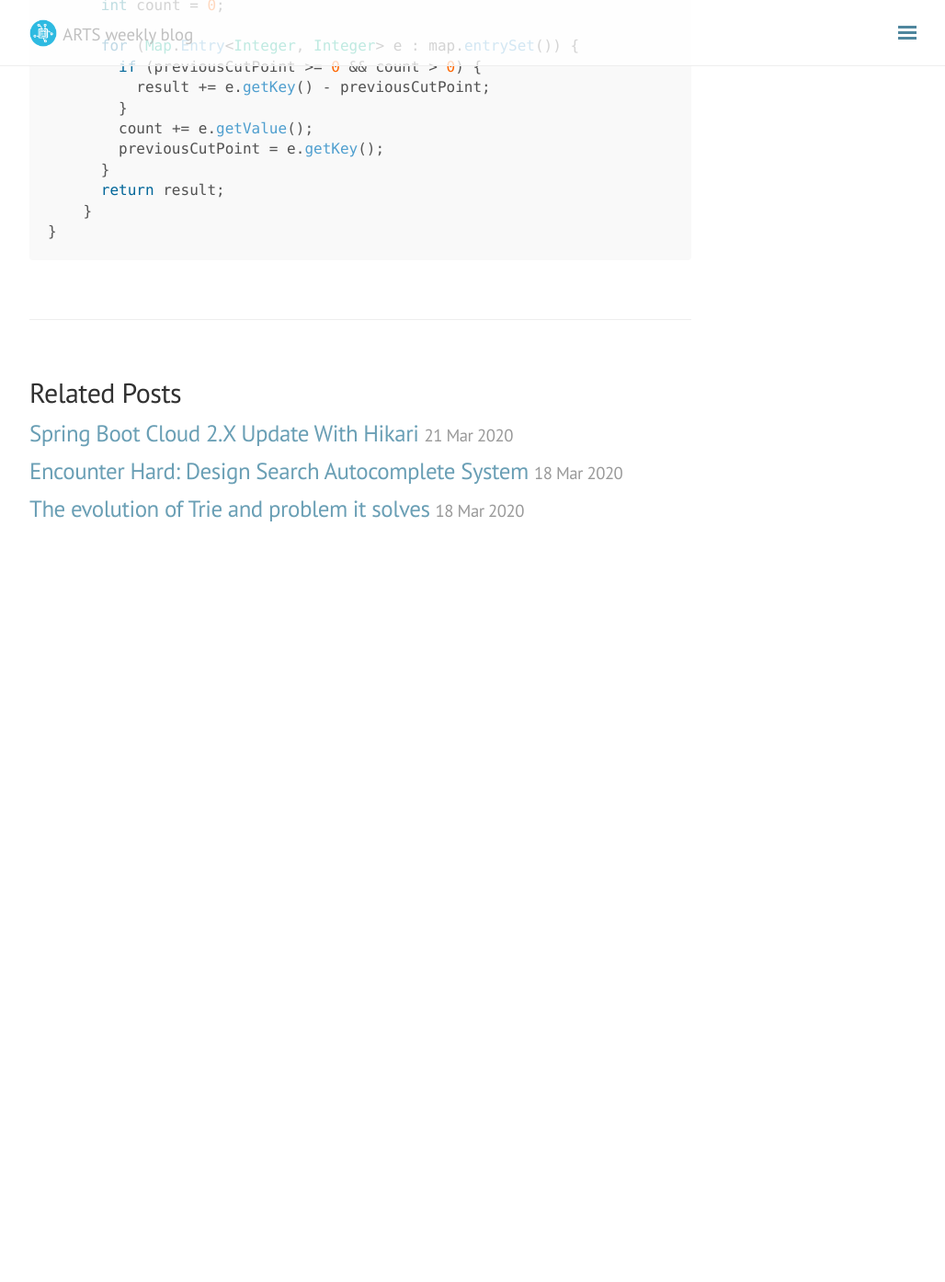
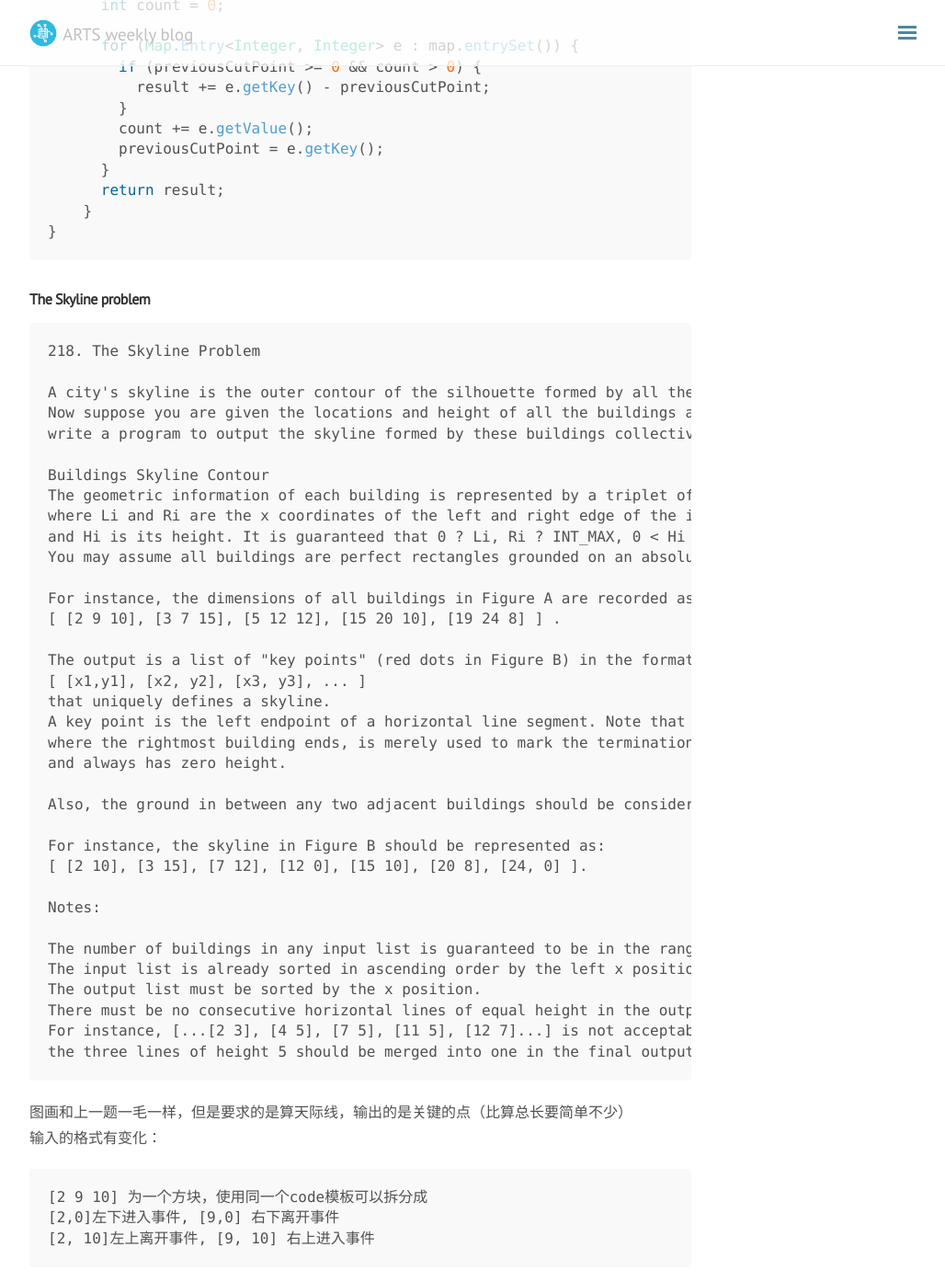
Before and after one commit to YiYeHuang/arts-tech-blog, a Jekyll site: the page built from _posts/2020-03-21-line-sweep.md, in a window 1280 px wide and 1400 px high, scrolled down 7545 px. Shown: the top 1394 px of the window at 92% size, without its empty margins (248-1276 px from the left). Built offline with Jekyll 4.4.1, drawn with Linux system fonts in a browser that asks for light colours; nearby versions of some CDN libraries; before the commit the page ends 8175 px from its top, so only the background shows below that; some of the changed text lies outside the part shown.

Commit message:
tag update

````diff
--- a/_posts/2020-03-21-line-sweep.md
+++ b/_posts/2020-03-21-line-sweep.md
@@ -215,3 +215,149 @@ public class RectangleAreaII {
     }
 }
 ```
+
+### The Skyline problem
+```
+218. The Skyline Problem
+
+A city's skyline is the outer contour of the silhouette formed by all the buildings in that city when viewed from a distance.
+Now suppose you are given the locations and height of all the buildings as shown on a cityscape photo (Figure A),
+write a program to output the skyline formed by these buildings collectively (Figure B).
+
+Buildings Skyline Contour
+The geometric information of each building is represented by a triplet of integers [Li, Ri, Hi],
+where Li and Ri are the x coordinates of the left and right edge of the ith building, respectively,
+and Hi is its height. It is guaranteed that 0 ? Li, Ri ? INT_MAX, 0 < Hi ? INT_MAX, and Ri - Li > 0.
+You may assume all buildings are perfect rectangles grounded on an absolutely flat surface at height 0.
+
+For instance, the dimensions of all buildings in Figure A are recorded as:
+[ [2 9 10], [3 7 15], [5 12 12], [15 20 10], [19 24 8] ] .
+
+The output is a list of "key points" (red dots in Figure B) in the format of
+[ [x1,y1], [x2, y2], [x3, y3], ... ]
+that uniquely defines a skyline.
+A key point is the left endpoint of a horizontal line segment. Note that the last key point,
+where the rightmost building ends, is merely used to mark the termination of the skyline,
+and always has zero height.
+
+Also, the ground in between any two adjacent buildings should be considered part of the skyline contour.
+
+For instance, the skyline in Figure B should be represented as:
+[ [2 10], [3 15], [7 12], [12 0], [15 10], [20 8], [24, 0] ].
+
+Notes:
+
+The number of buildings in any input list is guaranteed to be in the range [0, 10000].
+The input list is already sorted in ascending order by the left x position Li.
+The output list must be sorted by the x position.
+There must be no consecutive horizontal lines of equal height in the output skyline.
+For instance, [...[2 3], [4 5], [7 5], [11 5], [12 7]...] is not acceptable;
+the three lines of height 5 should be merged into one in the final output as such: [...[2 3], [4 5], [12 7], ...]
+```
+图画和上一题一毛一样，但是要求的是算天际线，输出的是关键的点（比算总长要简单不少）
+输入的格式有变化：
+```
+[2 9 10] 为一个方块，使用同一个code模板可以拆分成
+[2,0]左下进入事件, [9,0] 右下离开事件
+[2, 10]左上离开事件, [9, 10] 右上进入事件
+```
+其余的做法类似
+- 排序所有的点，按照x轴的值从小到大
+- 记录所有的进出事件
+- 遍历所有的点，用tree map记录y轴的值，从大到小
+- 一边扫描x轴一边用local variable记录上一个y轴的大小，如果发生改变，就记录点（以防记录非关键点）
+- 不停更新y轴的高度
+
+```java
+public class TheSkylineProblem {
+
+  class Node {
+    int x, y, val;
+    Node(int x, int y, int val) {
+      this.x = x;
+      this.y = y;
+      this.val = val;
+    }
+
+    public String toString() {
+      return x + " " + y + " " + val;
+    }
+  }
+
+  public List<List<Integer>> getSkyline(int[][] buildings) {
+    List<Node> data = new ArrayList<>();
+
+    // [2 9 10] ->
+    // [2,0] in, [9,0] in
+    // [2, 10] out, [9, 10] out
+    for (int[] r : buildings) {
+      data.add(new Node(r[0], 0, 1)); // x1, y1, bottom left, entry point
+      data.add(new Node(r[1], 0, -1)); // x2, y1, bottom right, leaving point
+      data.add(new Node(r[0], r[2], -1)); // x1, y2, up left, leaving point
+      data.add(new Node(r[1], r[2], 1)); // x2, y2, up left, entry point
+    }
+
+    Collections.sort(data, (a, b) -> {
+      if (a.x == b.x) {
+        return b.y - a.y;
+      }
+      return a.x - b.x;
+    });
+
+    TreeMap<Integer, Integer> map = new TreeMap<>();
+    int preX = -1;
+    int preY = -1;
+    int lastHight = -1;
+
+    List<List<Integer>> result = new ArrayList<>();
+
+    for (int i = 0; i < data.size(); i++) {
+      Node p = data.get(i);
+      // System.out.println(p);
+
+      map.put(p.y, map.getOrDefault(p.y, 0) + p.val);
+
+      if (i == data.size() - 1 || data.get(i + 1).x > p.x) {
+        if (preX > -1) {
+          if (lastHight == -1 || lastHight != preY) {
+            System.out.println("RESULT " + preX + " " + preY);
+            List<Integer> resultSet = new ArrayList<>();
+            resultSet.add(preX);
+            resultSet.add(preY);
+            result.add(resultSet);
+
+            lastHight = preY;
+          }
+        }
+
+        preY = calcY(map);
+        preX = p.x;
+
+        if (preY == 0 && i == data.size() - 1 ) {
+          System.out.println("RESULT get to 0 " + preX + " " + preY);
+          List<Integer> resultSet = new ArrayList<>();
+          resultSet.add(preX);
+          resultSet.add(preY);
+          result.add(resultSet);
+        }
+      }
+    }
+    return result;
+  }
+
+  private int calcY(TreeMap<Integer, Integer> map) {
+    int result = 0;
+    int previousCutPoint = -1;
+    int count = 0;
+
+    for (Map.Entry<Integer, Integer> e : map.entrySet()) {
+      if (previousCutPoint >= 0 && count > 0) {
+        result += e.getKey() - previousCutPoint;
+      }
+      count += e.getValue();
+      previousCutPoint = e.getKey();
+    }
+    return result;
+  }
+}
+```
````
Also changed, not shown: _posts/2019-07-23-algo-calculate.md (+1 -1 lines), _posts/2019-09-27-Fenwick-Tree.md (+1 -1 lines).
